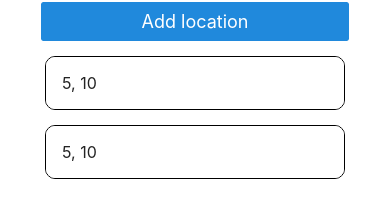
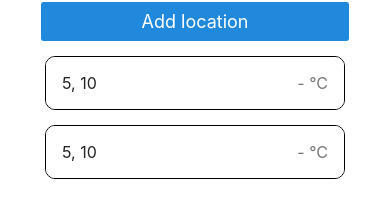
Before and after one commit to zakve/weather-app, a React Native app: screen / in a window 390 px wide. Shown: the part 167-379 px from the top of the page. Built offline with nearby package versions, Linux system fonts and the light colour scheme.

Commit message:
Update ListItemUi styles

```diff
--- a/components/ListItemUi.tsx
+++ b/components/ListItemUi.tsx
@@ -10,12 +10,9 @@ const ListItemUi = (props: (ListItemProps & Ilocations)) => {
             style={styles.listContainer}
             onPress={onPress}
         >
-            <ListItem.Content>
+            <ListItem.Content style={styles.listContent}>
                 <ListItem.Title>{`${latitude}, ${longitude}`}</ListItem.Title>
-                {
-                    temperature &&
-                    <ListItem.Title right>{`${temperature} °C`}</ListItem.Title>
-                }
+                <ListItem.Title right>{`${temperature || '-'} °C`}</ListItem.Title>
             </ListItem.Content>
         </ListItem>
     )
@@ -28,6 +25,10 @@ const styles = StyleSheet.create({
         borderWidth: 1,
         borderRadius: 10,
         overflow: 'hidden'
+    },
+    listContent: {
+        flexDirection: 'row',
+        justifyContent: 'space-between'
     }
 });
 
```
